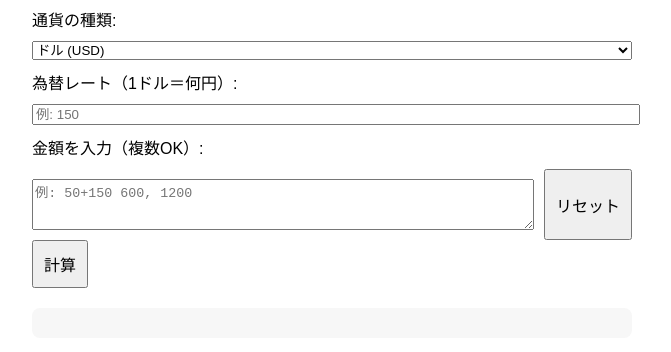
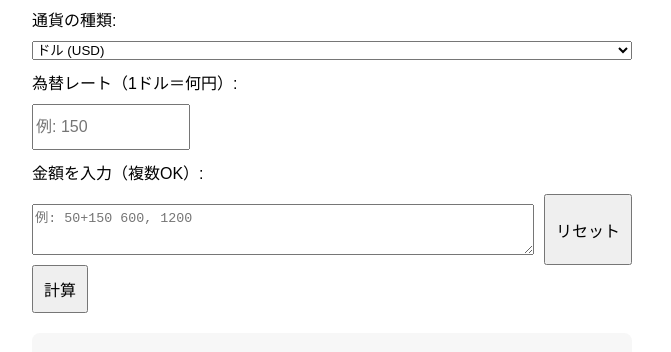
Before and after one commit to aoyamakaoru/psavaulttool, a plain HTML site: page index.html in a window 1280 px wide. Shown: the part 78-430 px from the top of the page, without its empty margins (308-979 px from the left). Drawn offline with Linux system fonts and the light colour scheme.

Commit message:
Update index.html

```diff
--- a/index.html
+++ b/index.html
@@ -101,7 +101,12 @@
   </select>
 
   <label for="rate">為替レート（1ドル＝何円）:</label>
-  <input type="number" id="rate" placeholder="例: 150" step="0.01">
+  <input
+  type="number"
+  id="rate"
+  placeholder="例: 150"
+  step="0.01"
+  style="width: 150px; height: 40px; font-size: 16px;">
 
   <label for="amounts">金額を入力（複数OK）:</label>
   <div class="input-row">
```
